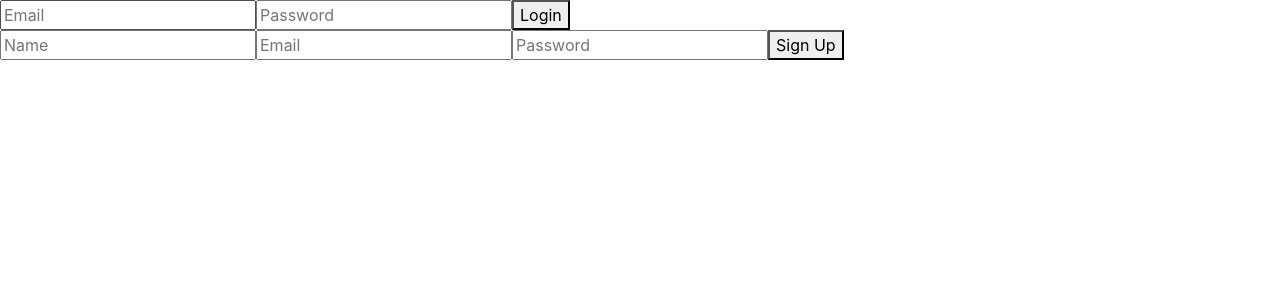
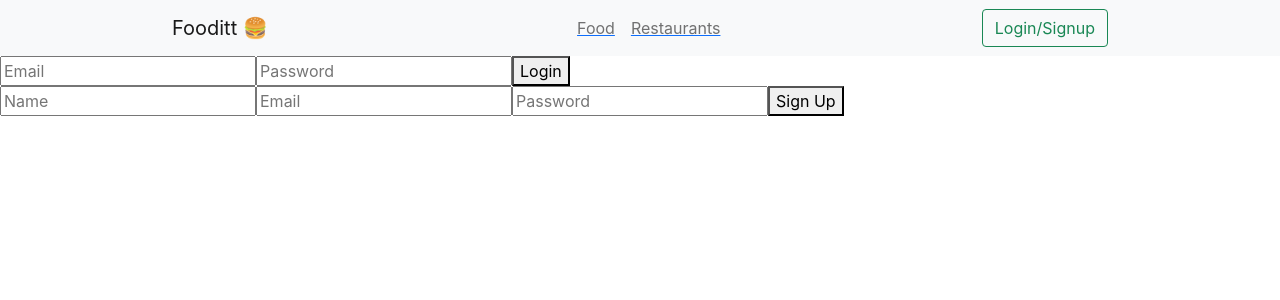
Before and after one commit to JordanRaleigh/TAMUHack2021, a React (Create React App) app: page /signin in a window 1280 px wide. Shown: the top 300 px of the page. Built offline with nearby package versions, Linux system fonts and the light colour scheme.

Commit message:
adde navbar

```diff
--- a/src/App.js
+++ b/src/App.js
@@ -1,10 +1,11 @@
-import logo from './logo.svg';
-import './App.css';
-import Login from './components/Login';
-import SignUp from './components/Signup';
-import { BrowserRouter as Router, Switch, Route, Link } from 'react-router-dom';
-import AuthRoute from './AuthRoute';
-import Home from './pages/Home';
+import logo from "./logo.svg";
+import "./App.css";
+import Login from "./components/Login";
+import SignUp from "./components/Signup";
+import { BrowserRouter as Router, Switch, Route, Link } from "react-router-dom";
+import AuthRoute from "./AuthRoute";
+import Home from "./pages/Home";
+import Nav from "./components/Nav";
 
 function App() {
   const UserDash = () => {
@@ -14,6 +15,8 @@ function App() {
   return (
     <Router>
       <div>
+        <Nav />
+
         <Switch>
           <Route path="/signin">
             <Login />
--- a/src/components/Nav.js
+++ b/src/components/Nav.js
@@ -0,0 +1,41 @@
+import React, { Component } from "react";
+import { Link } from "react-router-dom";
+
+const Nav = (props) => {
+  return (
+    <div className="div bg-light">
+      <nav class="navbar navbar-expand-sm navbar-light bg-light container-fluid w-75">
+        <a class="navbar-brand" href="/">
+          Fooditt 🍔
+        </a>
+        <button
+          class="navbar-toggler d-lg-none"
+          type="button"
+          data-toggle="collapse"
+          data-target="#collapsibleNavId"
+          aria-controls="collapsibleNavId"
+          aria-expanded="false"
+          aria-label="Toggle navigation"
+        >
+          <span class="navbar-toggler-icon"></span>
+        </button>
+        <div class="collapse navbar-collapse" id="collapsibleNavId">
+          <ul></ul>
+          <ul class="navbar-nav m-auto mt-2 mt-lg-0">
+            <Link to="/" className="nav-item">
+              <li class="nav-link text-capitalize">Food</li>
+            </Link>
+            <Link to="/" className="nav-item">
+              <li class="nav-link text-capitalize">Restaurants</li>
+            </Link>
+          </ul>
+          <button class="btn btn-outline-success my-2 my-sm-0 ml-auto">
+            Login/Signup
+          </button>
+        </div>
+      </nav>
+    </div>
+  );
+};
+
+export default Nav;
```
Also changed, not shown: src/index.js (+7 -7 lines), 1 other file (tests, documents, lock files or other folders).
